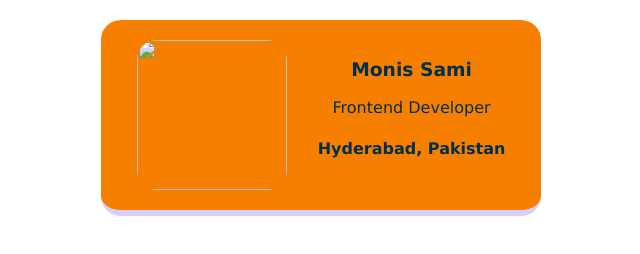
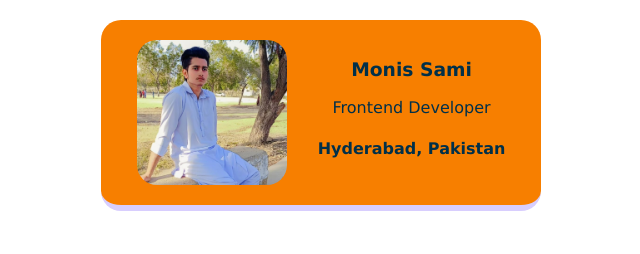
Before and after one commit to Monis008/Buisness-Card, a plain HTML site: page index.html in a window 1280 px wide. Shown: the whole page, without its empty margins (319-959 px from the left). Drawn offline with Linux system fonts and the light colour scheme.

Commit message:
Update index.html

```diff
--- a/index.html
+++ b/index.html
@@ -4,7 +4,7 @@
     </head>
     <body>
         <div class="card">
-            <img class="avatar" src="images/Monis.jpg">
+            <img class="avatar" src="Monis.jpg">
             <div >
                 <h3>Monis Sami</h3>
                 <p>Frontend Developer</p>
```
